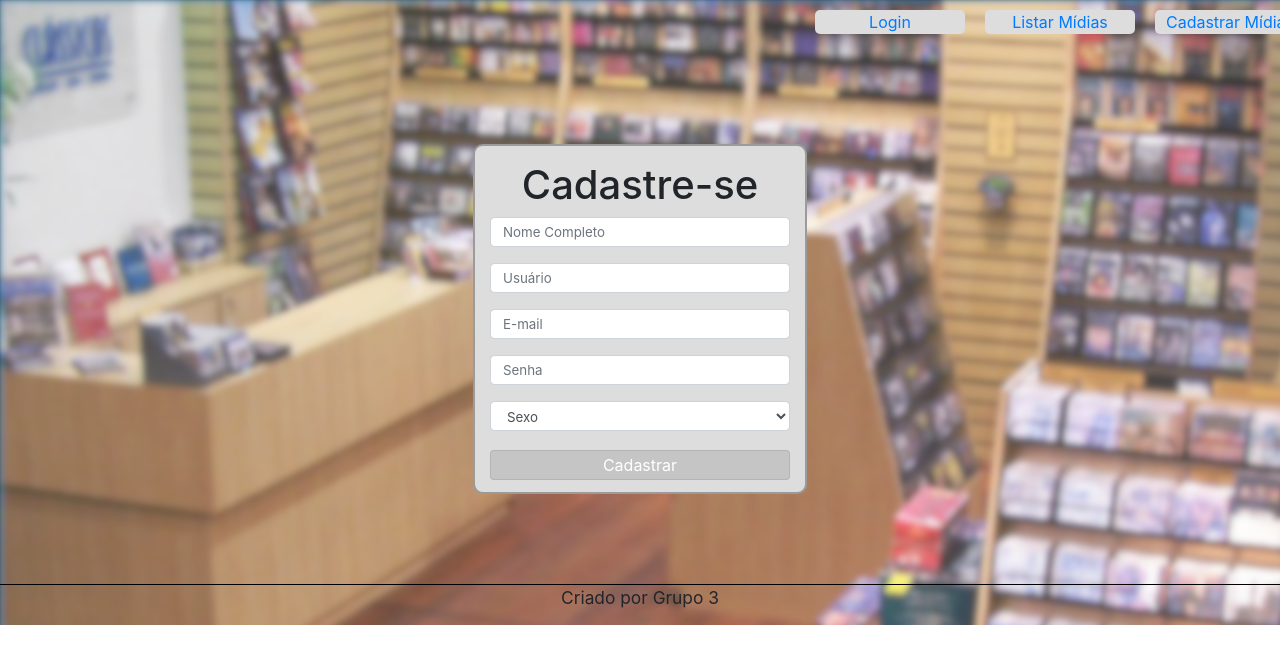
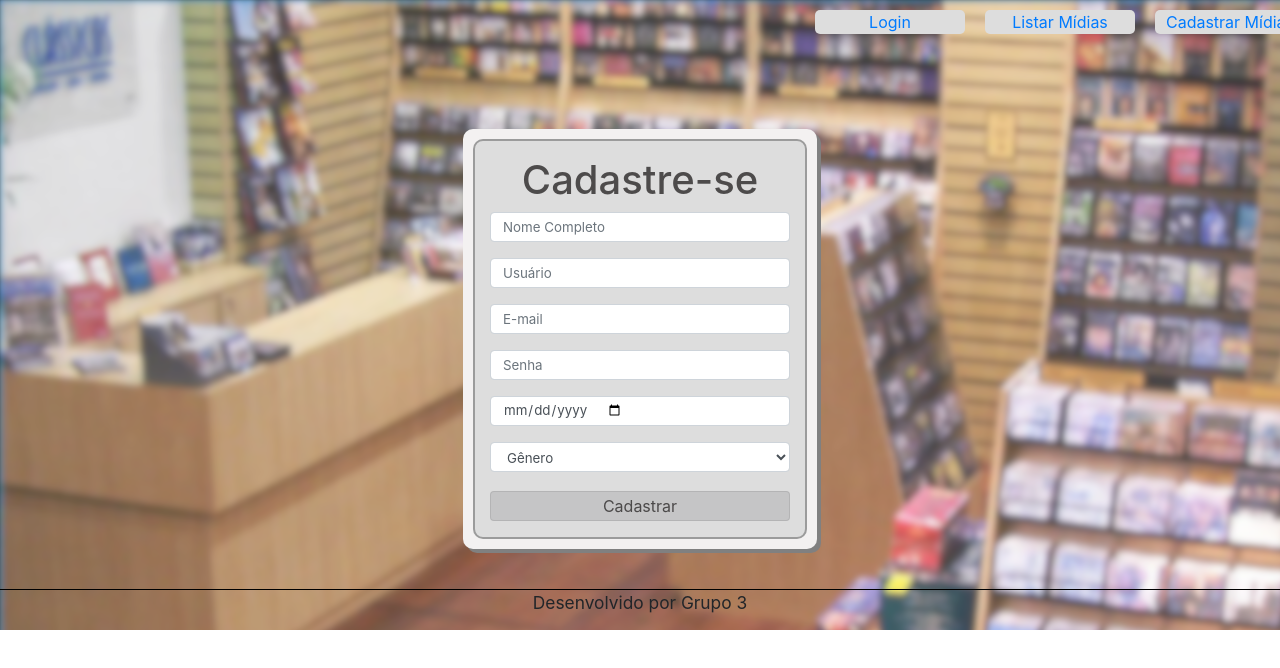
Before and after one commit to vitorHoller/projeto-trainee3, a React (Create React App) app in the folder Projeto/grupo3/: page /CadastroUsuario in a window 1280 px wide. Shown: the top 668 px of the page. Built offline with nearby package versions, Linux system fonts and the light colour scheme.

Commit message:
Adicionei o campo de Data de Nascimento e mexi um pouco no css da pag

```diff
--- a/Projeto/grupo3/src/Pages/CadastroUsuario/cadastroUsuario.css
+++ b/Projeto/grupo3/src/Pages/CadastroUsuario/cadastroUsuario.css
@@ -3,22 +3,26 @@
     flex-direction: column;
     align-items: center;
     background-image: url(./fundo_borrado.png);
-    height: 625px;
+    height: 630px;
 }
-
 .headerCU{
     display: flex;
     text-align: center;
     margin-left: 840px;
 }
 .boxCU{
-    height: 350px;
+    height: 400px;
     background-color: #ddd;
-    margin-top: 100px;
     border-radius: 10px;
+    border: 2px solid rgba(0, 0, 0, 0.3);
+}
+.box-{
+    background: rgb(243, 241, 241);
     flex-direction: column;
-    border: 2px solid rgba(0, 0, 0, 0.3);
-
+    padding: 10px;
+    margin-top: 85px;
+    border-radius: 10px;
+    box-shadow: 4px 4px grey;
 }
 .form-control{
     align-items: center;
@@ -35,6 +39,7 @@
 .titleCU{
     margin-top: 15px;
     text-align: center;
+    color: rgb(77, 75, 75);
 }
 .loginCU{
     margin: 10px;
@@ -79,7 +84,8 @@
     margin-top: 3px;
     padding: 0px;
     background-color: rgba(132, 132, 134, 0.267);
-    border-color: rgba(132, 132, 134, 0.267); ;
+    border-color: rgba(132, 132, 134, 0.267);
+    color: rgb(75, 73, 73);
 }
 .btn:hover{
     background-color: rgb(104, 104, 104);
@@ -96,7 +102,7 @@
     background-color:  rgb(151, 151, 151);
 }
 .rodapeCU{
-    margin-top: 90px;
+    margin-top: 40px;
     text-align: center;
     font-size: 13pt;
     border-top: 1px solid black;
--- a/Projeto/grupo3/src/Pages/CadastroUsuario/cadastroUsuario.js
+++ b/Projeto/grupo3/src/Pages/CadastroUsuario/cadastroUsuario.js
@@ -1,11 +1,11 @@
 import React from "react";
-import "./cadastroUsuario.css";
+import "./CadastroUsuario.css";
 import "bootstrap/dist/css/bootstrap.min.css";
 import { Form, Col } from "react-bootstrap";
 import {Button} from "react-bootstrap"
 
 
-export default function CadastroUsuario() {
+export default function cadastroUsuario() {
   return (
     <div className="fundoCU">
       <div className="header">
@@ -13,7 +13,7 @@ export default function CadastroUsuario() {
         <a className="lmCU">Listar Mídias</a>
         <a className="cmCU">Cadastrar Mídias</a>
       </div>
-      <div>
+      <div className='box-'>
         <Form className="boxCU" v>
           <h1 className="titleCU">Cadastre-se</h1>
           <Form.Group controlId="formGroupName">
@@ -28,9 +28,12 @@ export default function CadastroUsuario() {
           <Form.Group controlId="formGroupPassword">
             <Form.Control type="password" placeholder="Senha" />
           </Form.Group>
+          <Form.Group controlId="formGroupDate" className='data'>
+            <Form.Control  type="date"/>
+          </Form.Group>
           <Form.Group as={Col} controlId="formGridSexo">
             <Form.Control as="select">
-              <option>Sexo</option>
+              <option>Gênero</option>
               <option>Masculino</option>
               <option>Feminino</option>
               <option>Outro</option>
@@ -40,7 +43,7 @@ export default function CadastroUsuario() {
         </Form>
       </div>
       <div className="rodapeCU">
-        <p>Criado por Grupo 3</p>
+        <p>Desenvolvido por Grupo 3</p>
       </div>
     </div>
   );
```
